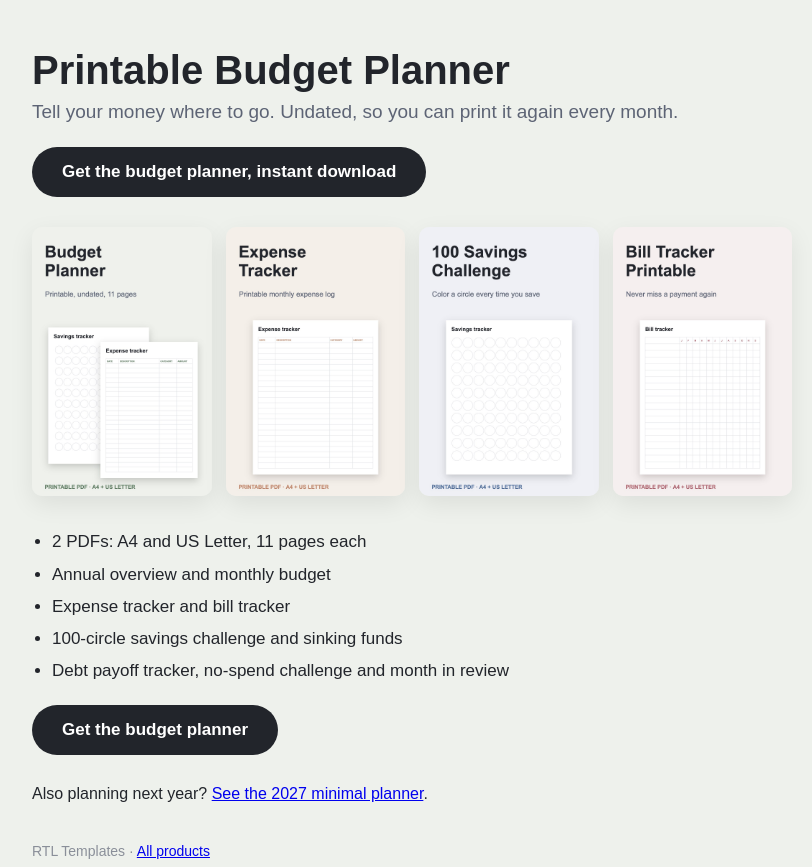
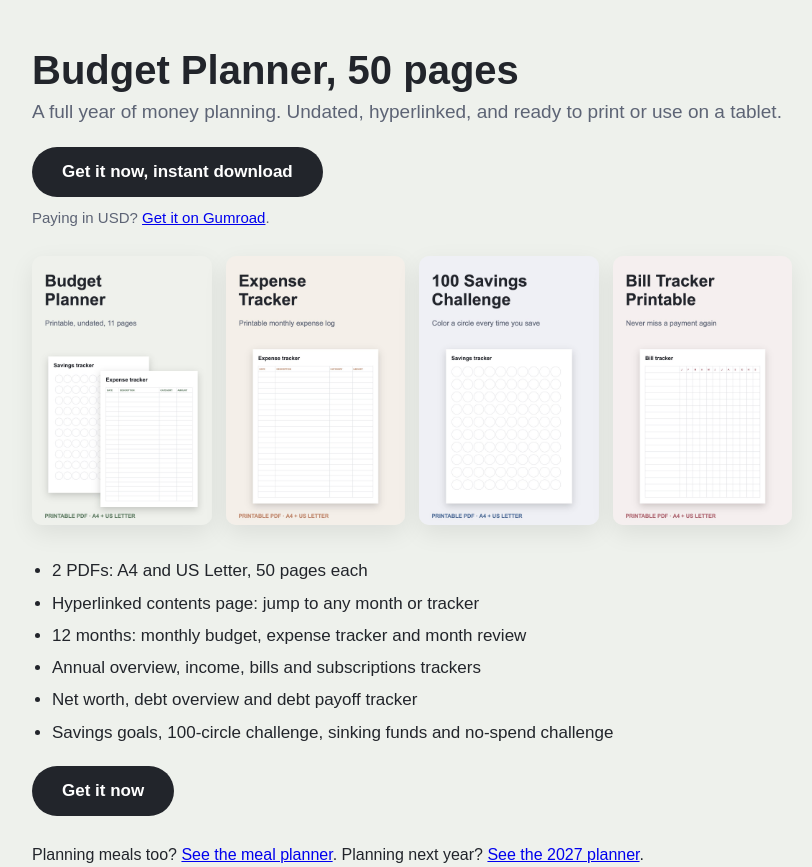
Before and after one commit to rtl-templates/rtl-templates.github.io, a plain HTML site: page budget-planner/index.html in a window 1280 px wide. Shown: the top 867 px of the page, without its empty margins (228-1040 px from the left). Drawn offline with Linux system fonts and the light colour scheme.

Commit message:
Budget planner page: v2, 50 pages

```diff
--- a/budget-planner/index.html
+++ b/budget-planner/index.html
@@ -1,16 +1,17 @@
 <!doctype html>
 <html lang="en"><head><meta charset="utf-8"><meta name="viewport" content="width=device-width, initial-scale=1">
-<title>Printable Budget Planner (PDF) | Expense, Bill & Savings Trackers</title>
-<meta name="description" content="Undated printable budget planner: monthly budget, expense tracker, bill tracker, 100-circle savings challenge, sinking funds, debt payoff and no-spend challenge. A4 and US Letter PDF.">
-<meta property="og:title" content="Printable Budget Planner"><meta property="og:image" content="https://rtl-templates.github.io/pins/budget-01.jpg">
-<style>body{margin:0;font-family:Arial,sans-serif;color:#22252b;background:#eef1ec}.w{max-width:760px;margin:0 auto;padding:48px 16px}h1{font-size:40px;margin:0 0 8px}p.l{font-size:19px;color:#5d6475;margin:0 0 24px}ul{line-height:1.9;font-size:17px;padding-left:20px}.btn{display:inline-block;background:#22252b;color:#fff;text-decoration:none;font-weight:bold;padding:15px 30px;border-radius:999px;font-size:17px}.g{display:grid;grid-template-columns:repeat(auto-fit,minmax(160px,1fr));gap:14px;margin:30px 0}.g img{width:100%;border-radius:10px;box-shadow:0 8px 24px rgba(0,0,0,.08)}footer{margin-top:40px;color:#8a8f99;font-size:14px}</style></head>
+<title>Budget Planner Printable (PDF) | 50 Pages, Hyperlinked, Expense, Bill & Debt Trackers</title>
+<meta name="description" content="Undated 50-page hyperlinked budget planner: 12 months of budget, expense tracker and review, plus bills, subscriptions, net worth, debt payoff, savings goals, 100-circle challenge, sinking funds and no-spend. A4 and US Letter PDF.">
+<meta property="og:title" content="Printable Budget Planner, 50 pages"><meta property="og:image" content="https://rtl-templates.github.io/pins/budget-01.jpg">
+<style>body{margin:0;font-family:Arial,sans-serif;color:#22252b;background:#eef1ec}.w{max-width:760px;margin:0 auto;padding:48px 16px}h1{font-size:40px;margin:0 0 8px}p.l{font-size:19px;color:#5d6475;margin:0 0 24px}ul{line-height:1.9;font-size:17px;padding-left:20px}.btn{display:inline-block;background:#22252b;color:#fff;text-decoration:none;font-weight:bold;padding:15px 30px;border-radius:999px;font-size:17px}.g{display:grid;grid-template-columns:repeat(auto-fit,minmax(160px,1fr));gap:14px;margin:30px 0}.g img{width:100%;border-radius:10px;box-shadow:0 8px 24px rgba(0,0,0,.08)}.s{font-size:15px;color:#5d6475;margin-top:12px}footer{margin-top:40px;color:#8a8f99;font-size:14px}</style></head>
 <body><div class="w">
-<h1>Printable Budget Planner</h1>
-<p class="l">Tell your money where to go. Undated, so you can print it again every month.</p>
-<a class="btn" href="https://payhip.com/b/GfOD7">Get the budget planner, instant download</a>
+<h1>Budget Planner, 50 pages</h1>
+<p class="l">A full year of money planning. Undated, hyperlinked, and ready to print or use on a tablet.</p>
+<a class="btn" href="https://payhip.com/b/GfOD7">Get it now, instant download</a>
+<p class="s">Paying in USD? <a href="https://maorrr.gumroad.com/l/budgetplanner">Get it on Gumroad</a>.</p>
 <div class="g"><img src="../pins/budget-01.jpg" alt="printable budget planner"><img src="../pins/budget-02.jpg" alt="expense tracker printable"><img src="../pins/budget-03.jpg" alt="100 savings challenge printable"><img src="../pins/budget-04.jpg" alt="bill tracker printable"></div>
-<ul><li>2 PDFs: A4 and US Letter, 11 pages each</li><li>Annual overview and monthly budget</li><li>Expense tracker and bill tracker</li><li>100-circle savings challenge and sinking funds</li><li>Debt payoff tracker, no-spend challenge and month in review</li></ul>
-<a class="btn" href="https://payhip.com/b/GfOD7">Get the budget planner</a>
-<p style="margin-top:30px">Also planning next year? <a href="../planner-2027/">See the 2027 minimal planner</a>.</p>
+<ul><li>2 PDFs: A4 and US Letter, 50 pages each</li><li>Hyperlinked contents page: jump to any month or tracker</li><li>12 months: monthly budget, expense tracker and month review</li><li>Annual overview, income, bills and subscriptions trackers</li><li>Net worth, debt overview and debt payoff tracker</li><li>Savings goals, 100-circle challenge, sinking funds and no-spend challenge</li></ul>
+<a class="btn" href="https://payhip.com/b/GfOD7">Get it now</a>
+<p style="margin-top:30px">Planning meals too? <a href="../meal-planner/">See the meal planner</a>. Planning next year? <a href="../planner-2027/">See the 2027 planner</a>.</p>
 <footer>RTL Templates · <a href="https://payhip.com/RTLTemplates">All products</a></footer>
 </div></body></html>
```
